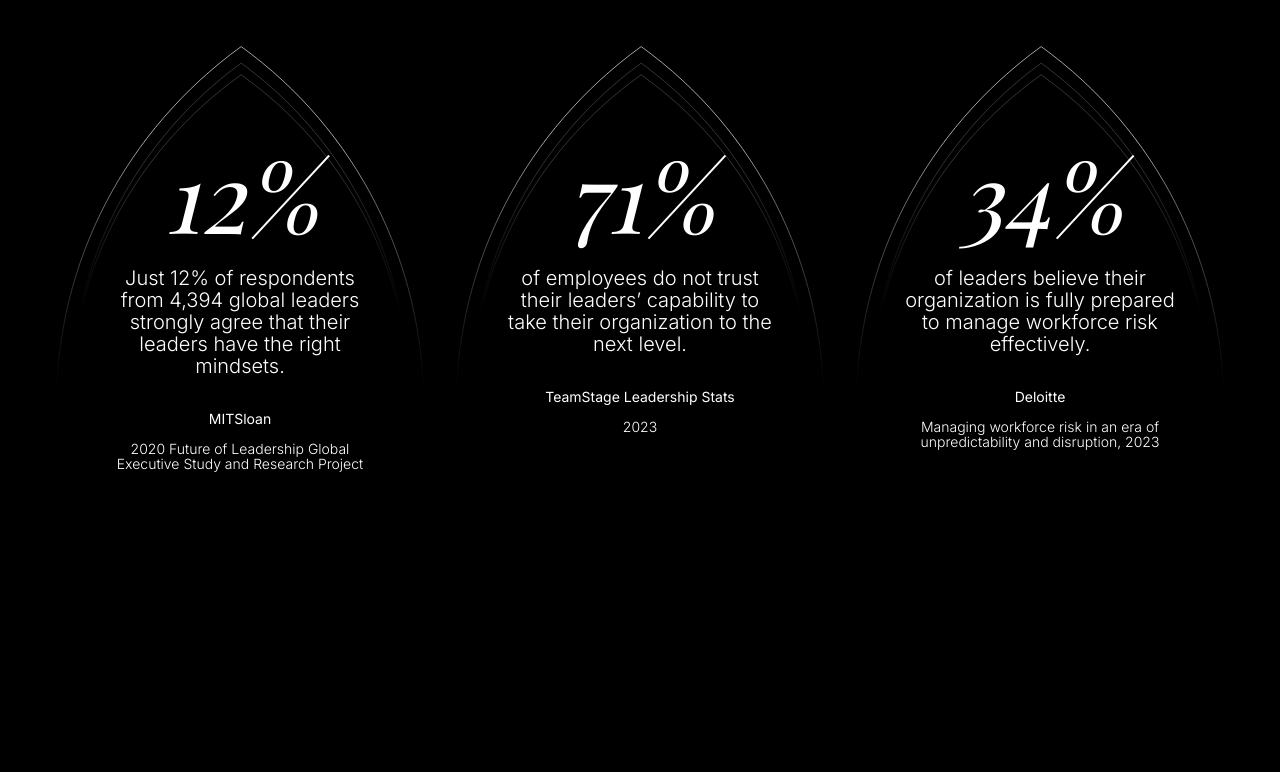
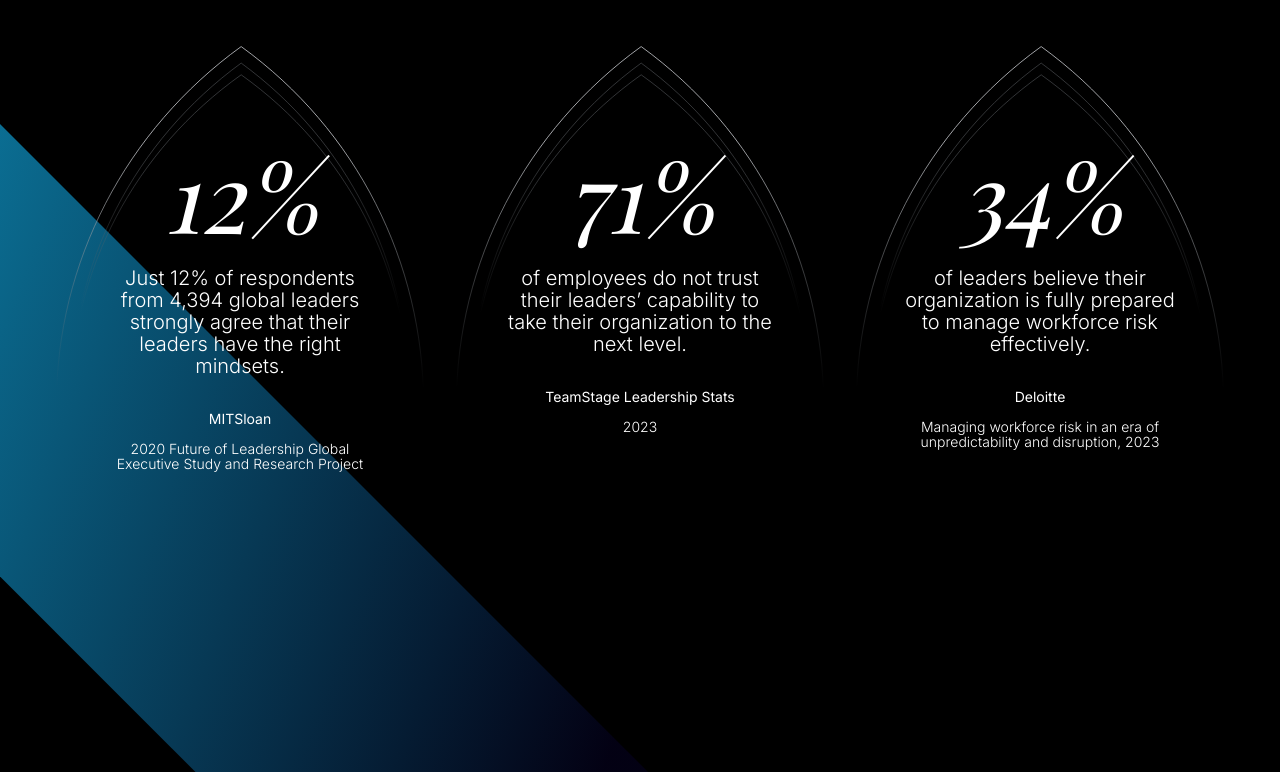
Before and after one commit to alliehkw/luminere-light-beam, a plain HTML site: page index.html in a window 1280 px wide. Shown: the part 836-1608 px from the top of the page. Drawn offline with nearby package versions, Linux system fonts and the light colour scheme; the site is published under a folder, as on GitHub Pages, so addresses that start at the root find nothing; a web font is replaced by a local one.

Commit message:
trying a dif way of degining the lightBeam.js location

```diff
--- a/index.html
+++ b/index.html
@@ -249,5 +249,5 @@
         </div>
     </main>
 </body>
-<script src="/lightBeam.js" type="module" defer></script>
+<script src="lightBeam.js" defer></script>
 </html>
```
